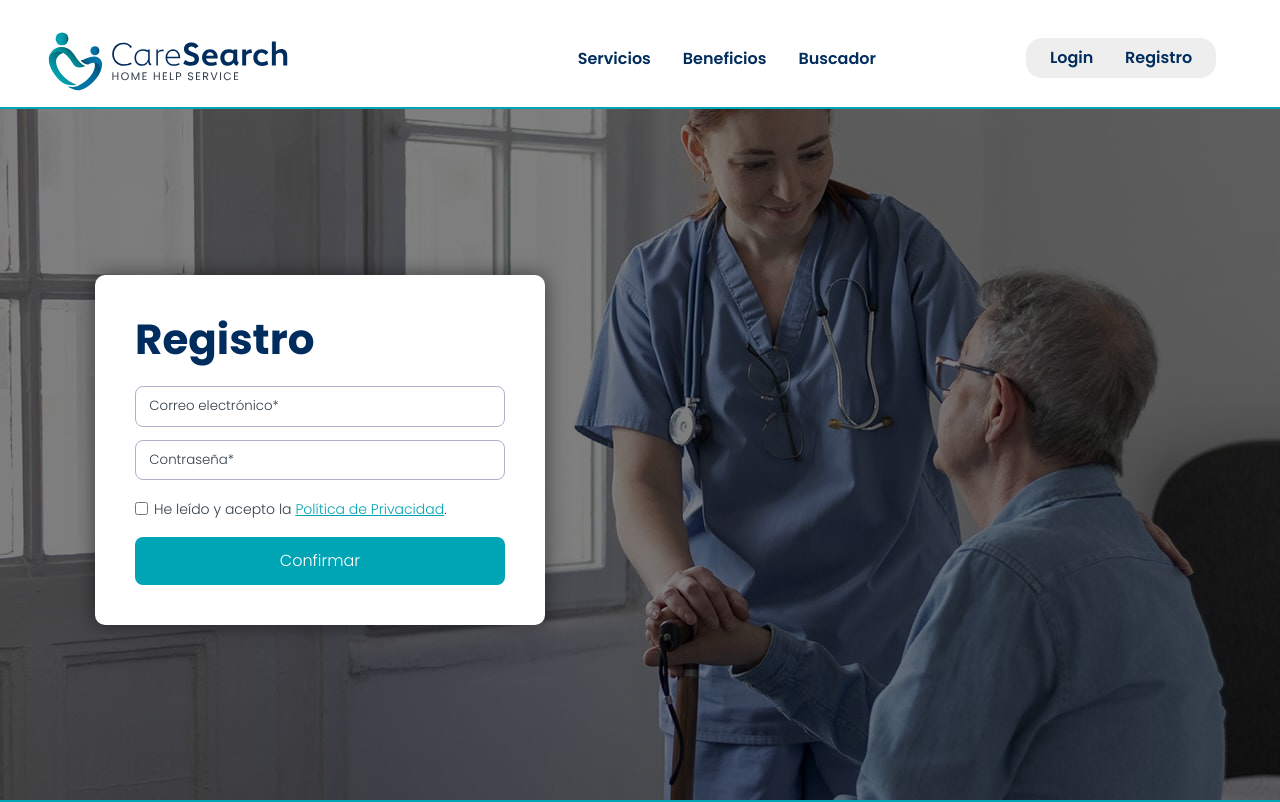
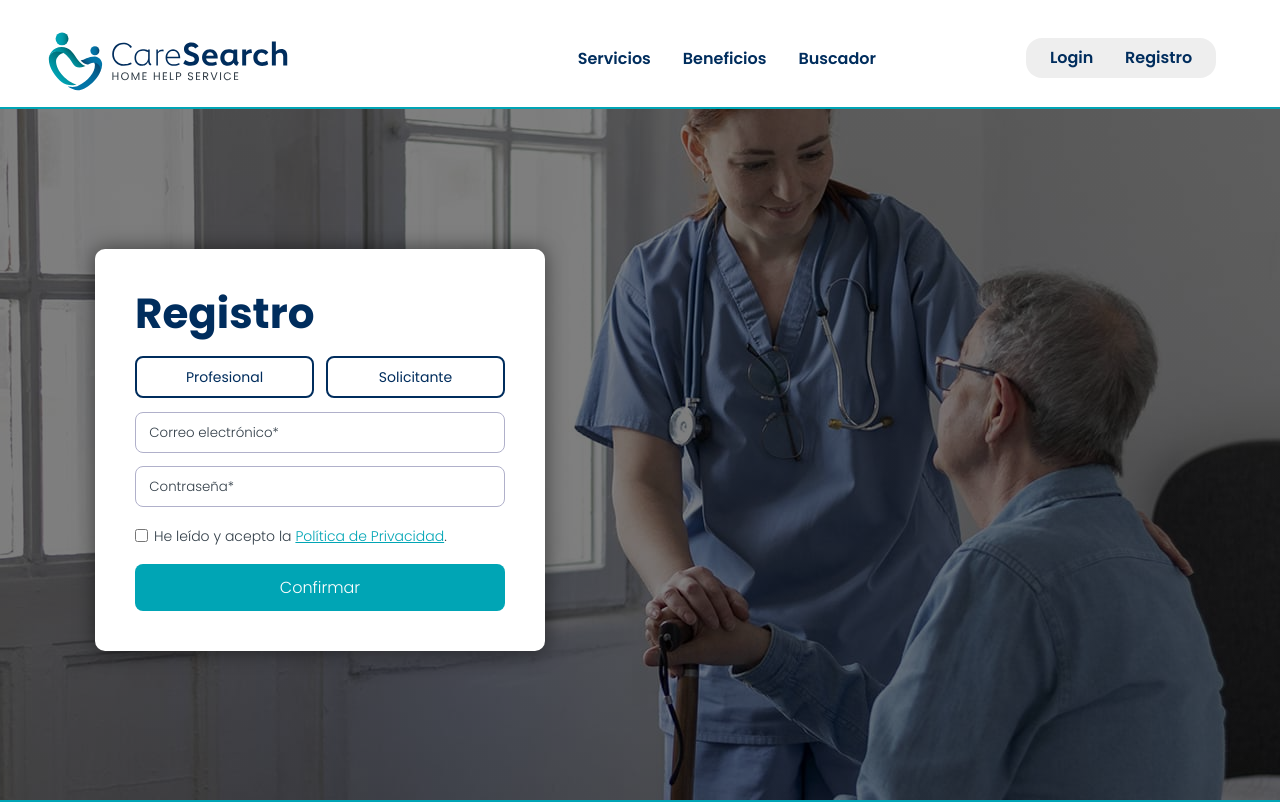
Before and after one commit to koalasDevTeam/FullStackProject, an Angular app in the folder care_search/: page /register in a window 1280 px wide. Shown: the top 802 px of the page. Built offline with nearby package versions, Linux system fonts and the light colour scheme.

Commit message:
añadir botones perfil registro

```diff
--- a/care_search/src/app/components/register/register.component.css
+++ b/care_search/src/app/components/register/register.component.css
@@ -41,6 +41,40 @@ h1 {
     color: red;
     font-size: 14px;
     font-weight: 300;
+}
+
+.botones-perfiles {
+    display: flex;
+}
+
+.boton-texto {
+    width: 100%;
+    font-size: 14px;
+    font-weight: 400;
+    color: #002D5D;
+    text-align: center;
+    padding: 0.6em 1em;
+    border-radius: 8px;
+    margin: 0.5em 0 0.3em;
+    border: 2px solid #002D5D;
+}
+
+.boton-texto:nth-of-type(1) {
+    margin-right: 12px;
+}
+
+.boton-texto:hover{
+    color: #fff;
+    background-color: #002D5D;
+}
+
+.boton-perfil {
+    display: none;
+}
+
+.boton-perfil:checked + label{
+    color:#fff;
+    background-color: #002D5D;
 }
 
 /* formulario */
@@ -97,7 +131,6 @@ h1 {
     margin-top: 10px;
 }
 
-
 .formulario-registro input, .formulario-registro select {
     width: 100%;
     margin: 0.5em 0;
@@ -111,7 +144,6 @@ h1 {
     border: 1px solid #0fbece;
     outline: none;
 }
-
 
 .formulario-registro .button {
     border: none;
--- a/care_search/src/app/components/register/register.component.html
+++ b/care_search/src/app/components/register/register.component.html
@@ -6,6 +6,12 @@
         <span class="mensaje-error">{{ emptyForm }}</span>
         <span class="mensaje-error">{{ emptyPrivacy }}</span>
         <form class="formulario-registro">
+          <div class="botones-perfiles">
+            <input [(ngModel)]="profileUser" class="boton-perfil" type="radio" name="profile" id="profesional" value="1">
+            <label class="boton-texto" for="profesional">Profesional</label>
+            <input [(ngModel)]="profileUser" class="boton-perfil" type="radio" name="profile" id="solicitante" value="2">
+            <label class="boton-texto" for="solicitante">Solicitante</label>
+          </div>
           <input
             type="text"
             [(ngModel)]="emailUser"
--- a/care_search/src/app/components/register/register.component.ts
+++ b/care_search/src/app/components/register/register.component.ts
@@ -8,6 +8,7 @@ import { UsersService } from '../../services/users/users.service';
   styleUrls: ['./register.component.css'],
 })
 export class RegisterComponent implements OnInit {
+  public profileUser: string = '';
   public emailUser: string = '';
   public passwordUser: string = '';
   public privacyUser: string = '';
@@ -20,11 +21,11 @@ export class RegisterComponent implements OnInit {
   ngOnInit(): void {}
 
   save() {
-    if (this.emailUser == '' || this.passwordUser == '') {
+    this.emptyForm = '';
+    this.emptyPrivacy = '';
+    if ((this.emailUser == '') || (this.passwordUser == '') || (this.profileUser == '')) {
       this.emptyForm = 'Error en el registro, debe rellenar los campos vacíos.';
-      this.emptyPrivacy = '';
     } else if (this.privacyUser == '') {
-      this.emptyForm = '';
       this.emptyPrivacy = 'Debe aceptar la Política de Privacidad.';
     } else {
       this.newUser = {
@@ -37,6 +38,7 @@ export class RegisterComponent implements OnInit {
         full_info:'',
         score: 0,
         price: '',
+        profile: ''
       };
 
       this.userService.createNewUser(this.newUser).then((user) => {
```
